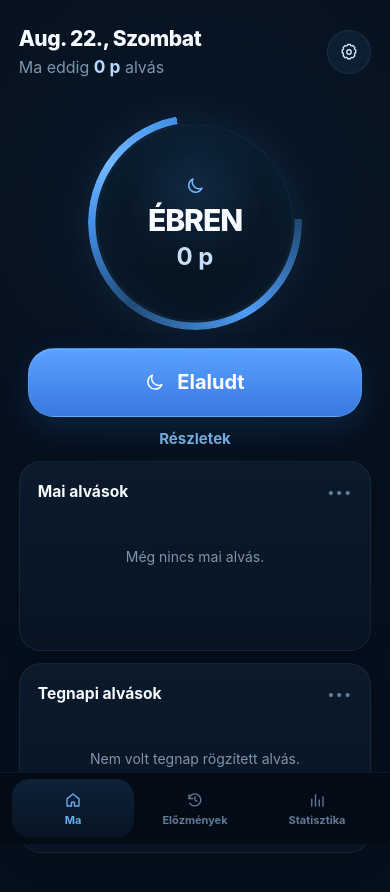
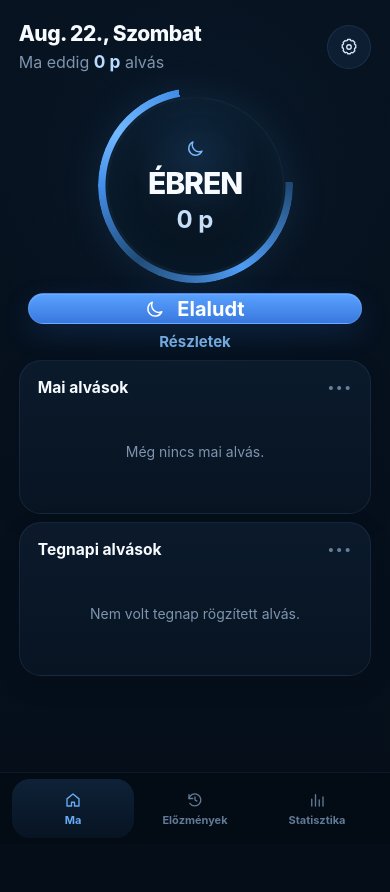
Before and after one commit to czkiii/botond-sleep-tracker, a React (Vite) app: page / in a window 390 px wide. Shown: the top 892 px of the page. After the commit the page ends 844 px from the top, so only its background shows below. Built offline with nearby package versions, Linux system fonts and the light colour scheme.

Commit message:
Lock Today screen to viewport and scale layout responsively

```diff
--- a/src/ux-tuning.css
+++ b/src/ux-tuning.css
@@ -48,6 +48,51 @@
 }
 .yesterday-card {
   margin-bottom: calc(var(--tab-height) + env(safe-area-inset-bottom) + 14px);
+}
+
+/* Today screen never scrolls as a page. Only the two sleep lists may scroll. */
+.app-main:has(.today-screen) {
+  height: 100dvh;
+  padding-bottom: 0;
+  overflow: hidden;
+}
+.today-screen {
+  height: 100dvh;
+  min-height: 0;
+  overflow: hidden;
+  padding-bottom: calc(var(--tab-height) + env(safe-area-inset-bottom) + 10px);
+}
+.today-screen .scroll-list {
+  overflow-y: auto;
+  overscroll-behavior: contain;
+  -webkit-overflow-scrolling: touch;
+}
+
+/* Fit the full Today layout to shorter displays instead of introducing page scroll. */
+@media (max-height: 860px) {
+  :root { --orb-size: clamp(188px, 50vw, 228px); }
+  .compact-header { min-height: 62px; margin-bottom: 2px; }
+  .status-orb { margin-top: 8px; margin-bottom: 10px; }
+  .primary-action { height: 62px; }
+  .text-action { padding-top: 8px; padding-bottom: 9px; }
+  .sleep-cards-stack { gap: 8px; }
+  .sleep-cards-stack .today-card { min-height: 154px; padding-top: 12px; padding-bottom: 10px; }
+  .scroll-list { max-height: 112px; }
+  .sleep-row { min-height: 42px; }
+}
+
+@media (max-height: 760px) {
+  :root { --orb-size: clamp(166px, 45vw, 202px); }
+  .compact-header { min-height: 54px; }
+  .date-label { font-size: clamp(18px, 4.8vw, 22px); }
+  .daily-summary { margin-top: 4px; font-size: clamp(14px, 3.7vw, 17px); }
+  .status-orb { margin-top: 4px; margin-bottom: 7px; }
+  .primary-action { height: 56px; font-size: clamp(18px, 4.7vw, 21px); }
+  .text-action { padding-top: 6px; padding-bottom: 7px; }
+  .sleep-cards-stack .today-card { min-height: 134px; padding: 10px 12px 8px; border-radius: 18px; }
+  .section-head { min-height: 24px; margin-bottom: 5px; }
+  .scroll-list { max-height: 92px; }
+  .sleep-row { min-height: 38px; padding-top: 4px; padding-bottom: 4px; }
 }
 
 /* Real touch-scroll wheel picker. */
```
